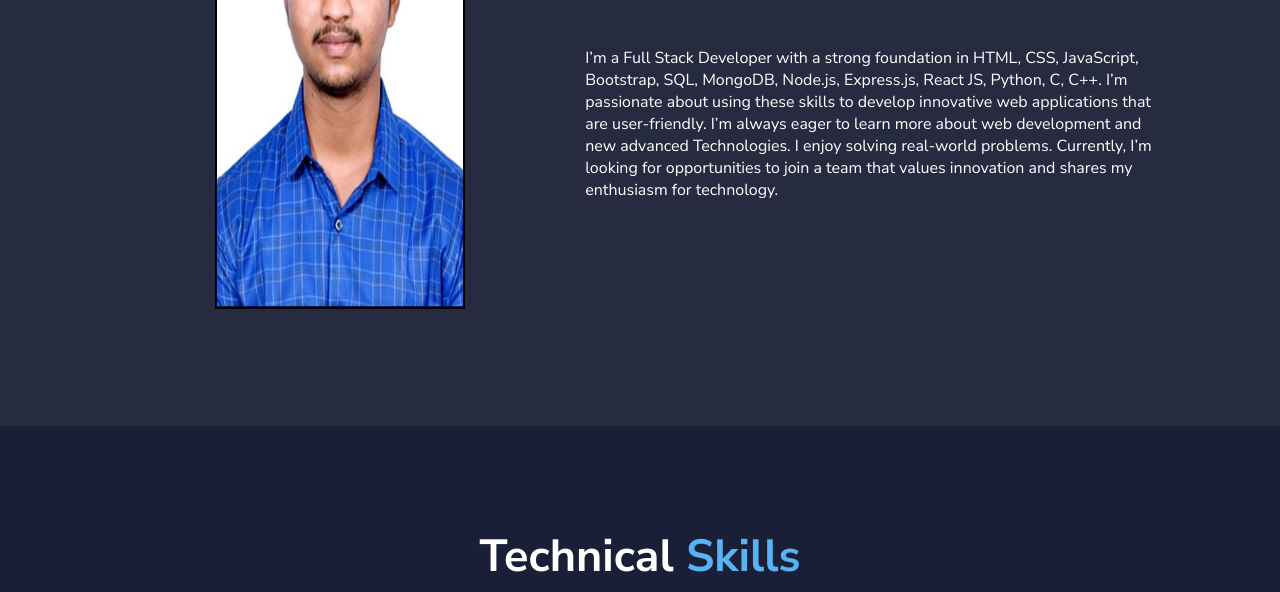
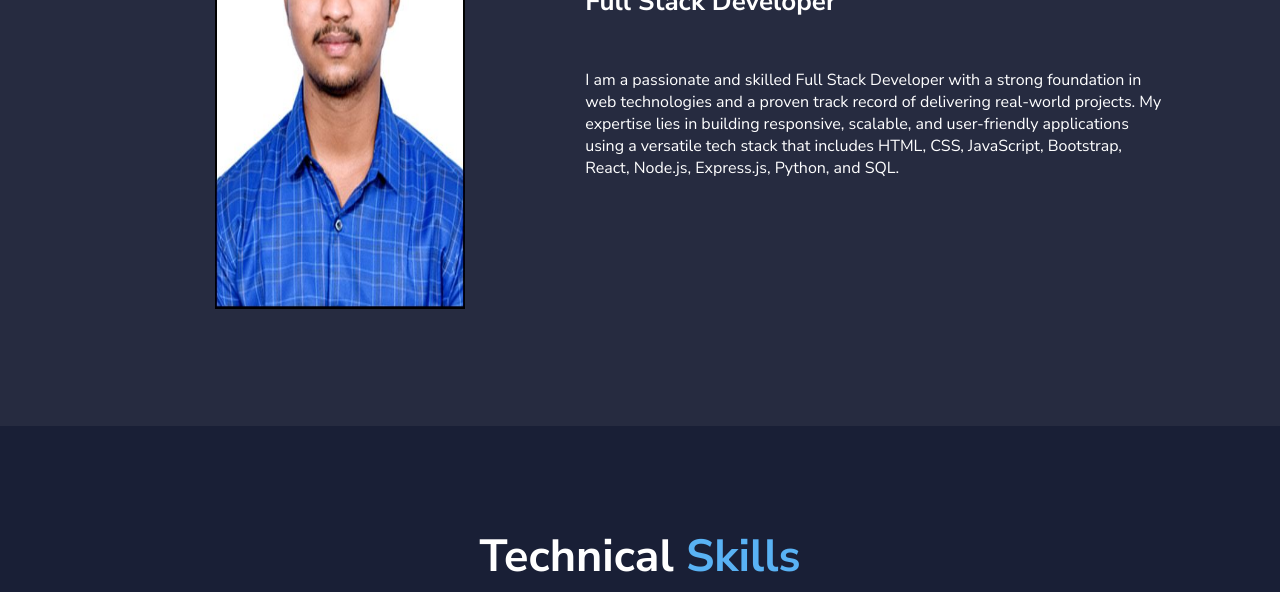
Before and after one commit to CharanArepalli27/Portfolio, a plain HTML site: page index.html in a window 1280 px wide. Shown: the part 1174-1766 px from the top of the page. Drawn offline with nearby package versions, Linux system fonts and the light colour scheme.

Commit message:
first commit

```diff
--- a/index.html
+++ b/index.html
@@ -47,7 +47,7 @@
         <div class="about-content">
             <h2 class="heading">About <span>Me</span></h2>
             <h3>Full Stack Developer</h3>
-            <p>I’m a Full Stack Developer with a strong foundation in HTML, CSS, JavaScript, Bootstrap, SQL, MongoDB, Node.js, Express.js, React JS, Python, C, C++. I’m passionate about using these skills to develop innovative web applications that are user-friendly. I’m always eager to learn more about web development and new advanced Technologies. I enjoy solving real-world problems. Currently, I’m looking for opportunities to join a team that values innovation and shares my enthusiasm for technology.</p>
+            <p>I am a passionate and skilled Full Stack Developer with a strong foundation in web technologies and a proven track record of delivering real-world projects. My expertise lies in building responsive, scalable, and user-friendly applications using a versatile tech stack that includes HTML, CSS, JavaScript, Bootstrap, React, Node.js, Express.js, Python, and SQL.</p>
         </div>
     </section>
 
```
